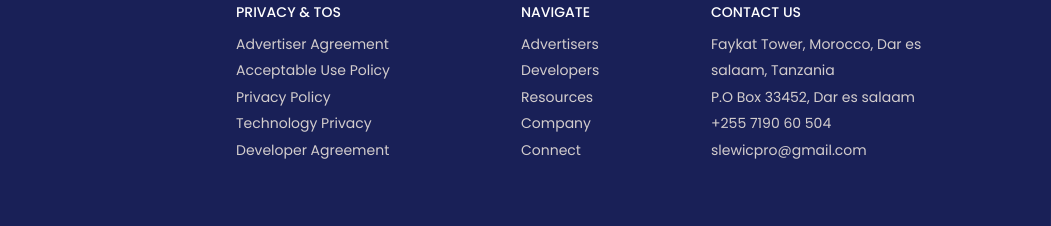
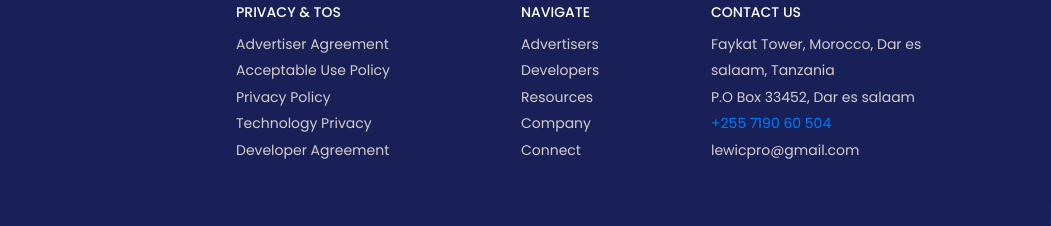
Before and after one commit to lewicpro/lewictech, a plain HTML site: page index.html in a window 1280 px wide. Shown: the part 7828-8054 px from the top of the page, 229-1280 px from the left. Drawn offline with Linux system fonts and the light colour scheme; files whose address does not match are found by name.

Commit message:
sec update2

```diff
--- a/index.html
+++ b/index.html
@@ -950,8 +950,8 @@
                                 <h5>CONTACT US</h5>
                                 <p>Faykat Tower, Morocco, Dar es salaam, Tanzania</p>
                                 <p>P.O Box 33452, Dar es salaam</p>
-                                <p>+255 7190 60 504</p>
-                                <p>slewicpro@gmail.com</p>
+                                <p> <a href="tel:+255719060504">+255 7190 60 504</a></p>
+                                <p> lewicpro@gmail.com</p>
                             </div>
                         </div>
                     </div>
```
